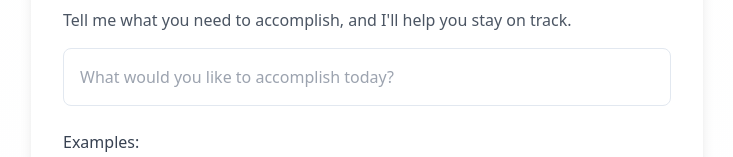
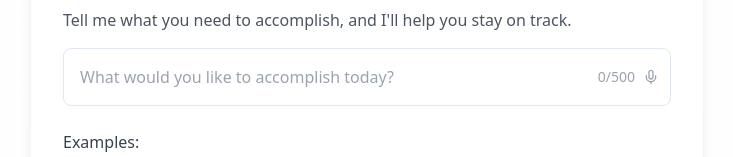
Before and after one commit to stiebeldavid/brainsitter, a React (Vite) app: page / in a window 1280 px wide. Shown: the part 248-405 px from the top of the page, without its empty margins (273-1006 px from the left). Built offline with nearby package versions, Linux system fonts and the light colour scheme.

Commit message:
Reverted to edit edt-6b0346a5-4159-4e10-b2be-c2de382bcb7c: "Update social media image
Update the social media preview image."

```diff
--- a/src/pages/Index.tsx
+++ b/src/pages/Index.tsx
@@ -1,5 +1,6 @@
+
 import { useState } from "react";
-import { Download, Brain, Computer, Apple } from "lucide-react";
+import { Mic, Download, Brain, Computer, Apple } from "lucide-react";
 import { toast } from "sonner";
 import { InstructionsDialog } from "@/components/InstructionsDialog";
 
@@ -76,8 +77,13 @@ const Index = () => {
                   value={task}
                   onChange={(e) => setTask(e.target.value)}
                   placeholder="What would you like to accomplish today?"
-                  className="w-full p-4 border rounded-lg focus:ring-2 focus:ring-primary focus:border-transparent text-base"
+                  className="w-full p-4 border rounded-lg focus:ring-2 focus:ring-primary focus:border-transparent"
+                  maxLength={500}
                 />
+                <div className="absolute right-3 top-1/2 -translate-y-1/2 flex items-center gap-2 text-sm text-gray-400">
+                  <span>{task.length}/500</span>
+                  <Mic className="w-4 h-4 cursor-pointer hover:text-primary transition-colors" />
+                </div>
               </div>
             </div>
 
```
